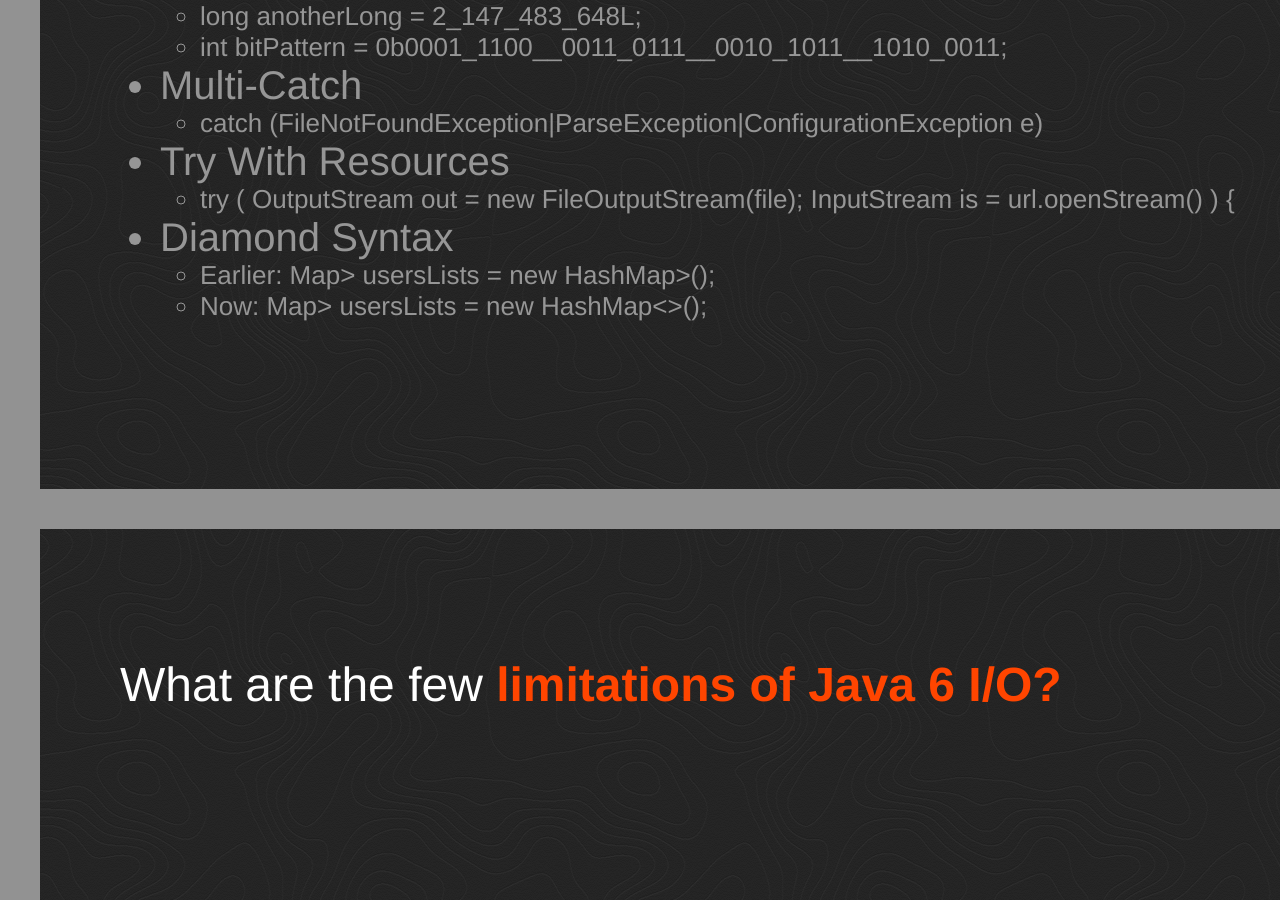
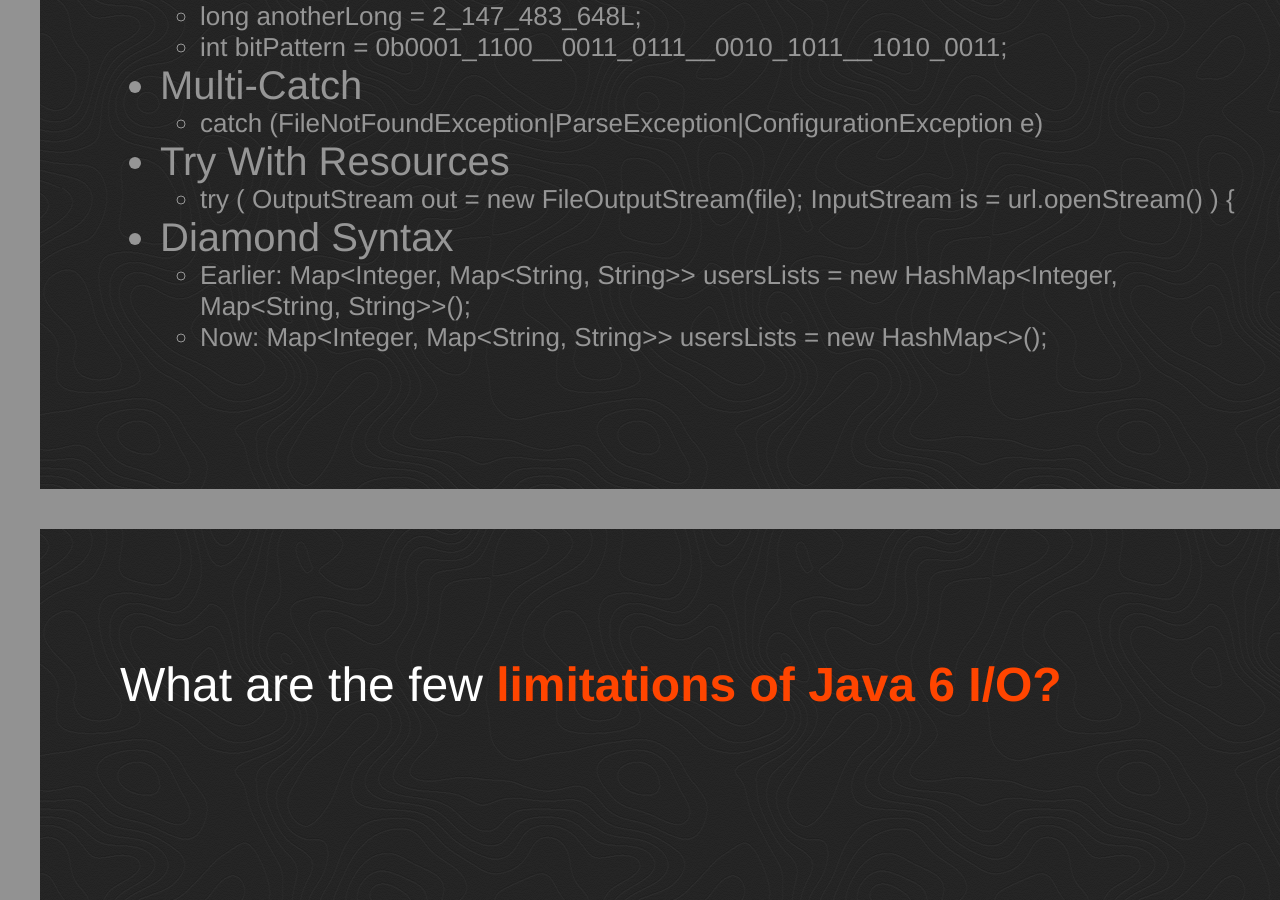
Before and after one commit to bharath12345/bharath12345.github.io, a Jekyll site: the page pages/slides/java7.html, which Jekyll copies as it is, in a window 1280 px wide and 900 px high, scrolled down 1191 px. Built offline with Jekyll 4.4.1, drawn with Linux system fonts in a browser that asks for light colours; Markdown is read by kramdown in place of the engine named in the settings; some of the changed text lies outside the part shown.

Commit message:
till file io

```diff
--- a/pages/slides/java7.html
+++ b/pages/slides/java7.html
@@ -47,9 +47,9 @@
             </ul>
         <li class="first">Diamond Syntax</li>
             <ul>
-                <li class="second">Earlier: Map<Integer, Map<String, String>> usersLists =
-                    new HashMap<Integer, Map<String, String>>();</li>
-                <li class="second">Now: Map<Integer, Map<String, String>> usersLists = new HashMap<>();</li>
+                <li class="second">Earlier: Map&#60;Integer&#44; Map&#60;String&#44; String>> usersLists =
+                    new HashMap&#60;Integer&#44; Map&#60;String&#44; String>>();</li>
+                <li class="second">Now: Map&#60;Integer&#44; Map&#60;String&#44; String>> usersLists = new HashMap<>();</li>
             </ul>
 
     </ul>
@@ -71,5 +71,28 @@
     </p>
 </section>
 
+<section style="background: #ffffff">
+    <img src="../../images/java7/file.png">
+    <img src="../../images/java7/file2.png">
+    <p>
+        <ul class="grey">
+            <li class="second">DirectoryStream Interface: try (DirectoryStream&#60;Path&#62; stream = Files.newDirectoryStream(dir))</li>
+            <li class="second">FileVisitor Interface: SimpleFileVisitor</li>
+        </ul>
+    </p>
+</section>
+
+<section style="background: #ffffff">
+    <img src="../../images/java7/futures-file.png">
+</section>
+
+<section style="background: #ffffff">
+    <img src="../../images/java7/callback-file.png">
+</section>
+
+<section style="background: #ffffff">
+    <img src="../../images/java7/callback-example.png">
+</section>
+
 <script src="../../lib/stack/d3.v3.min.js"></script>
 <script src="../../lib/stack/stack.v0.min.js"></script>
```
Also changed, not shown: images/java7/callback-example.png (added), images/java7/callback-file.png (added), images/java7/file.png (added), images/java7/file2.png (added), images/java7/futures-file.png (added).
